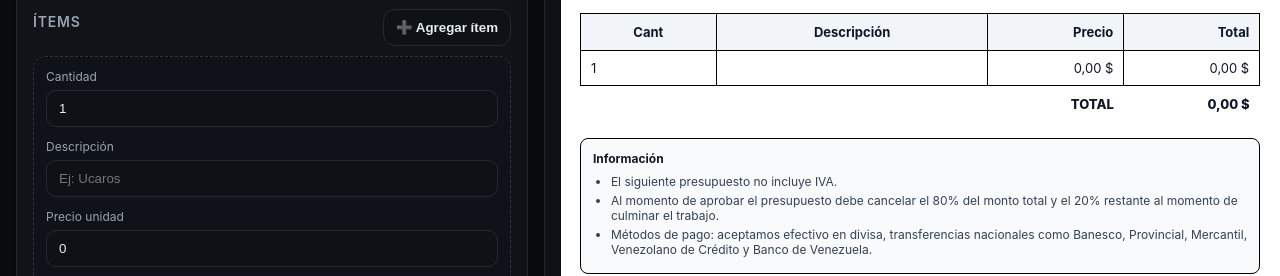
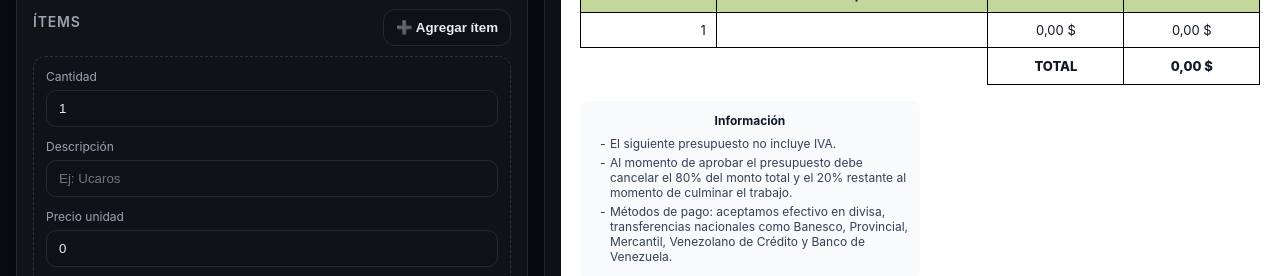
Before and after one commit to carlosaurelio94/presupuestos_vivero_urbano, a plain HTML site: page index.html in a window 1280 px wide. Shown: the part 311-587 px from the top of the page. Drawn offline with Linux system fonts and the light colour scheme.

Commit message:
modificaciones arreglo pdf en celular 18

```diff
--- a/assets/style.css
+++ b/assets/style.css
@@ -100,7 +100,7 @@ input:focus, textarea:focus{ border-color: var(--accent); }
   border-radius:10px; overflow:hidden;
   box-shadow:0 12px 40px rgba(0,0,0,.35);
 }
-.pdf .page{ padding: 10mm 25mm 10mm 5mm; }
+.pdf .page{ padding: 0mm 25mm 10mm 5mm; }
 
 .pdf h3{ margin:0 0 8px; font-size:16px; color:#0f172a; }
 .pdf .meta {
@@ -127,19 +127,27 @@ input:focus, textarea:focus{ border-color: var(--accent); }
 
 .pdf table{ width:100%; border-collapse:collapse; font-size:13px; margin-top: 30px;}
 .pdf thead th{
-  text-align:center; background:#f1f5f9; color:#0f172a; padding:10px; border:1px solid #000000; font-weight:700;
+  text-align:center; background:#C3D69B; color:#0f172a; padding:10px; border:1px solid #000000; font-weight:700;
 }
-.pdf tbody td{ padding:9px 10px; border:1px solid #000000; }
+.totales {
+  border:1px solid #000000;
+}
+.text-center {
+  text-align: center;
+}
+.pdf tbody td{ padding:9px 10px; border:1px solid #000000; text-align: center;
+}
 .pdf tfoot td{ padding:10px; font-weight:800; }
 .pdf .right{ text-align:right; }
 
 .info{
-  margin-top: var(--space-4); border:1px solid #000000; border-radius:8px; padding:12px; background:#f8fafc;
-  font-size:12px; color:#334155;
+  margin-top: var(--space-4); border-radius:8px; padding:12px; background:#f8fafc;
+  font-size:12px; color:#334155; width: 50%;
 }
-.info h4{ margin:0 0 8px; font-size:12px; color:#111827; }
+.info h4{ margin:0 0 8px; font-size:12px; color:#111827; text-align: center; }
 .info ul{ margin:0; padding-left:18px; }
-.info li{ margin:4px 0; }
+.info li{ margin:4px 0;  list-style-type: "- ";
+ }
 
 .pdf-footer{ margin-top:10px; font-size:11px; color:#475569; display:flex; justify-content:space-between; }
 
--- a/index.html
+++ b/index.html
@@ -69,7 +69,7 @@
         <h2>Vista previa</h2>
         <div id="pdfTarget" class="pdf">
           <div class="page">
-            <img class="main-logo" src="./assets/images.png" alt="">
+            <img class="main-logo" src="./assets/logo_urbano.jpg" alt="">
             <div class="meta">
               <div class="field cliente">
                 <div class="label">Cliente:</div><div id="pvCustomer">—</div>
@@ -90,15 +90,17 @@
                 <tr>
                   <th class="cantidad">Cant</th>
                   <th class="descripcion">Descripción</th>
-                  <th class="right precio">Precio</th>
-                  <th class="right total">Total</th>
+                  <th class="precio">Precio</th>
+                  <th class="total">Total 1</th>
                 </tr>
               </thead>
               <tbody id="pvBody"></tbody>
               <tfoot>
                 <tr>
-                  <td colspan="3" class="right">TOTAL</td>
-                  <td class="right" id="pvGrand">0,00 $</td>
+                  <td></td>
+                  <td></td>
+                  <td class="text-center totales">TOTAL</td>
+                  <td class="text-center totales" id="pvGrand">0,00 $</td>
                 </tr>
               </tfoot>
             </table>
@@ -106,7 +108,7 @@
             <div class="info">
               <h4>Información</h4>
               <ul>
-                <li>El siguiente presupuesto no incluye IVA.</li>
+                <li >El siguiente presupuesto no incluye IVA.</li>
                 <li>Al momento de aprobar el presupuesto debe cancelar el 80% del monto total y el 20% restante al momento de culminar el trabajo.</li>
                 <li>Métodos de pago: aceptamos efectivo en divisa, transferencias nacionales como Banesco, Provincial, Mercantil, Venezolano de Crédito y Banco de Venezuela.</li>
               </ul>
--- a/js/pdf.js
+++ b/js/pdf.js
@@ -2,8 +2,7 @@
 import { dateHuman } from './utils.js';
 
 export async function downloadPdf(state, els) {
-  const el = els.pdfTarget.cloneNode(true);;
-  clone.classList.add("pdf-export"); // 👈 layout especial para exportar
+  const el = els.pdfTarget;
 
   const filename = `Presupuesto-${state.customer || 'cliente'}-${dateHuman(state.date)}.pdf`;
   const opt = {
@@ -14,5 +13,5 @@ export async function downloadPdf(state, els) {
     jsPDF: { unit: 'mm', format: 'a4', orientation: 'portrait' }
   };
   await new Promise(r => setTimeout(r, 50));
-  window.html2pdf().set(opt).from(clone).save();
+  window.html2pdf().set(opt).from(el).save();
 }
--- a/js/render.js
+++ b/js/render.js
@@ -50,10 +50,10 @@ export function renderItems(state, els) {
     // fila de vista previa
     const tr = document.createElement('tr');
     tr.innerHTML = `
-      <td>${it.qty}</td>
+      <td class="right">${it.qty}</td>
       <td>${it.desc}</td>
-      <td class="right">${fmtVE(it.price, state.currency)}</td>
-      <td class="right">${fmtVE(it.qty * it.price, state.currency)}</td>
+      <td>${fmtVE(it.price, state.currency)}</td>
+      <td>${fmtVE(it.qty * it.price, state.currency)}</td>
     `;
     els.pvBody.appendChild(tr);
   });
```
Also changed, not shown: assets/logo_urbano.jpg (added).
